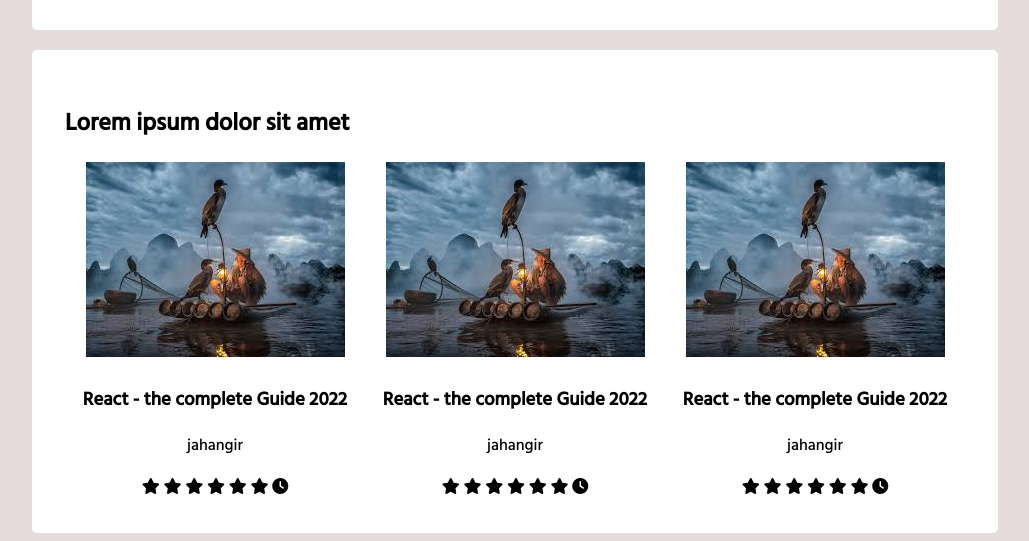
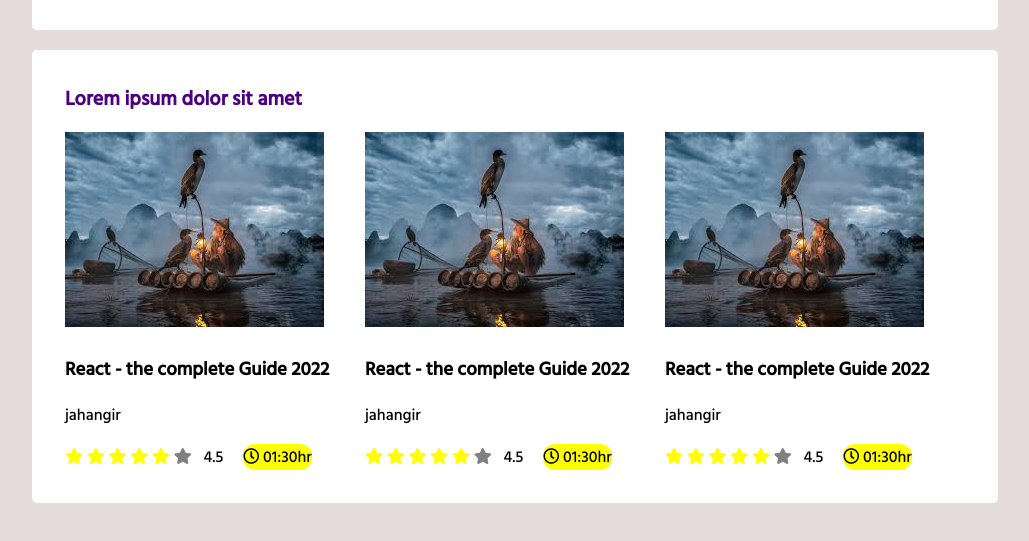
Before and after one commit to jahangiralam7864/Assignment-2022, a plain HTML site: page index.html in a window 1280 px wide. Shown: the part 587-1128 px from the top of the page, without its empty margins (125-1154 px from the left). After the commit the page ends 1098 px from the top, so only its background shows below. Drawn offline with Linux system fonts and the light colour scheme.

Commit message:
responsive

```diff
--- a/index.html
+++ b/index.html
@@ -6,8 +6,7 @@
     <meta name="viewport" content="width=device-width, initial-scale=1.0">
     <title>Document</title>
     <!-- font Awsaum tag -->
-    <script src="https://kit.fontawesome.com/e3ab832156.js" crossorigin="anonymous"></script>
-    <script src="https://kit.fontawesome.com/a076d05399.js" crossorigin="anonymous"></script>
+    <link rel="stylesheet" href="https://use.fontawesome.com/releases/v5.15.4/css/all.css" integrity="sha384-DyZ88mC6Up2uqS4h/KRgHuoeGwBcD4Ng9SiP4dIRy0EXTlnuz47vAwmeGwVChigm" crossorigin="anonymous">
     <!-- css linkup -->
     <link rel="stylesheet" href="style/style.css">
 </head>
@@ -93,8 +92,9 @@
          </section>
          <!-- Latest courses -->
         <section class="container">
-              <h2>Lorem ipsum dolor sit amet</h2>
+            <h2 class="section-title">Lorem ipsum dolor sit amet</h2>
             <div class="courses">
+                <!-- first infomation -->
                 <div class="course">
                     <div class="course-banner">
                         <img src="images/images (1).png" alt="bannar">
@@ -111,12 +111,17 @@
                                 <i class="fas fa-star filled"></i>
                                 <i class="fas fa-star filled"></i>
                                 <i class="fas fa-star filled"></i>
-                                    <i class="fas fa-star filled"></i>
-                                    <i class="fas fa-clock empty"></i>
+                                <i class="fas fa-star empty"></i>
+                                <span>4.5</span>
+                            </div>
+                            <div class="course-duration">
+                                <i class="far fa-clock style"></i>
+                                01:30hr
                             </div>
                         </div>
                     </div>
                 </div>
+                <!-- secend infomation -->
                 <div class="course">
                     <div class="course-banner">
                         <img src="images/images (1).png" alt="bannar">
@@ -133,12 +138,17 @@
                                 <i class="fas fa-star filled"></i>
                                 <i class="fas fa-star filled"></i>
                                 <i class="fas fa-star filled"></i>
-                                    <i class="fas fa-star filled"></i>
-                                    <i class="fas fa-clock empty"></i>
+                                <i class="fas fa-star empty"></i>
+                                <span>4.5</span>
+                            </div>
+                            <div class="course-duration">
+                                <i class="far fa-clock style"></i>
+                                01:30hr
                             </div>
                         </div>
                     </div>
                 </div>
+                <!-- third infomation -->
                 <div class="course">
                     <div class="course-banner">
                         <img src="images/images (1).png" alt="bannar">
@@ -155,8 +165,12 @@
                                 <i class="fas fa-star filled"></i>
                                 <i class="fas fa-star filled"></i>
                                 <i class="fas fa-star filled"></i>
-                                    <i class="fas fa-star filled"></i>
-                                    <i class="fas fa-clock empty"></i>
+                                <i class="fas fa-star empty"></i>
+                                <span>4.5</span>
+                            </div>
+                            <div class="course-duration">
+                                <i class="far fa-clock style"></i>
+                                01:30hr
                             </div>
                         </div>
                     </div>
--- a/style/style.css
+++ b/style/style.css
@@ -72,30 +72,60 @@ hr{
     color: green;
 }
 /* icon style  */
-.fa-star.field{
+.fa-star.filled{
     color: yellow;
 }
 .fa-star.empty{
     color: gray;
 }
-
 .courses{
     display: grid;
     grid-template-columns: repeat(3,1fr);
-    text-align: center;
+}
+.course-rating{
+   display: grid;
+   grid-template-columns: repeat(3,1fr);
+   display: flex;
+   grid-row-gap: 5px;
+}
+.course-duration{
+    margin-left: 20px;
+    background-color: yellow;
+    /* padding: 7px; */
+    border-radius: 12px;
+}
+span{
+    margin-left: 8px;
 }
 
-@media only screen and (max-width: 688px){
+@media only screen and (max-width:688px) {
     .container{
+        width: 100%;
+    }
+    .players, .blogs, .courses{
+        display: grid;
+        grid-template-columns: repeat(1, 1fr);
+    }
+    .player, .blog, .course{
+        flex-direction: column;
         text-align: center;
-        width: 100%;
+        align-items: center;
+    }
+    .course-duration{
+        margin-bottom: 18px;
+        width: 80px;
+        margin: 0 auto;
+    }
+    .course-duration{
+        margin-top: 15px;
+        margin-bottom: 15px;
+    }
 
+    .course-rating{
+        justify-content: center;
+        display: block;
     }
-    .players, .blogs{
-        grid-template-columns: repeat(1,1fr);
-        flex-direction: column;
-    }
-    .player{
-        flex-direction: column;
+    .section-title{
+        font-size: 25px;
     }
 }
```
Lines whose indentation alone changed are shown as unchanged.
